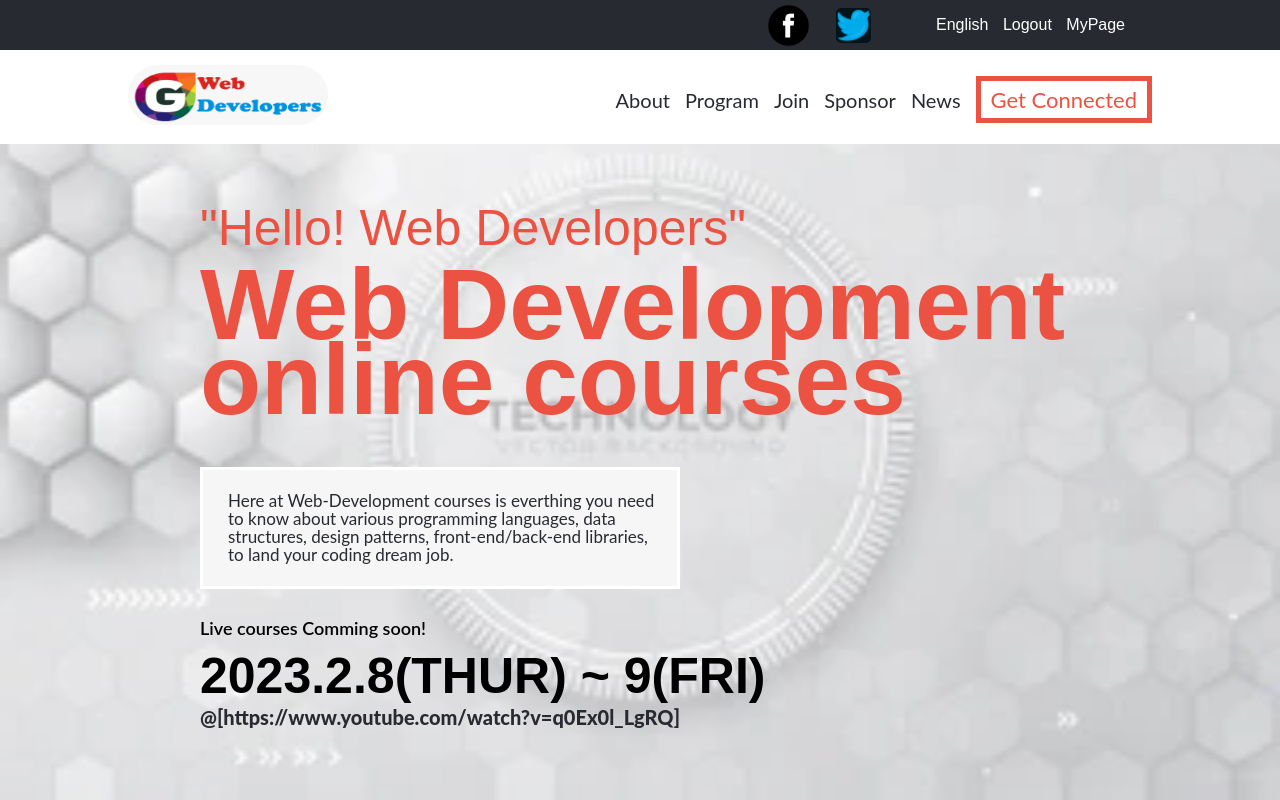
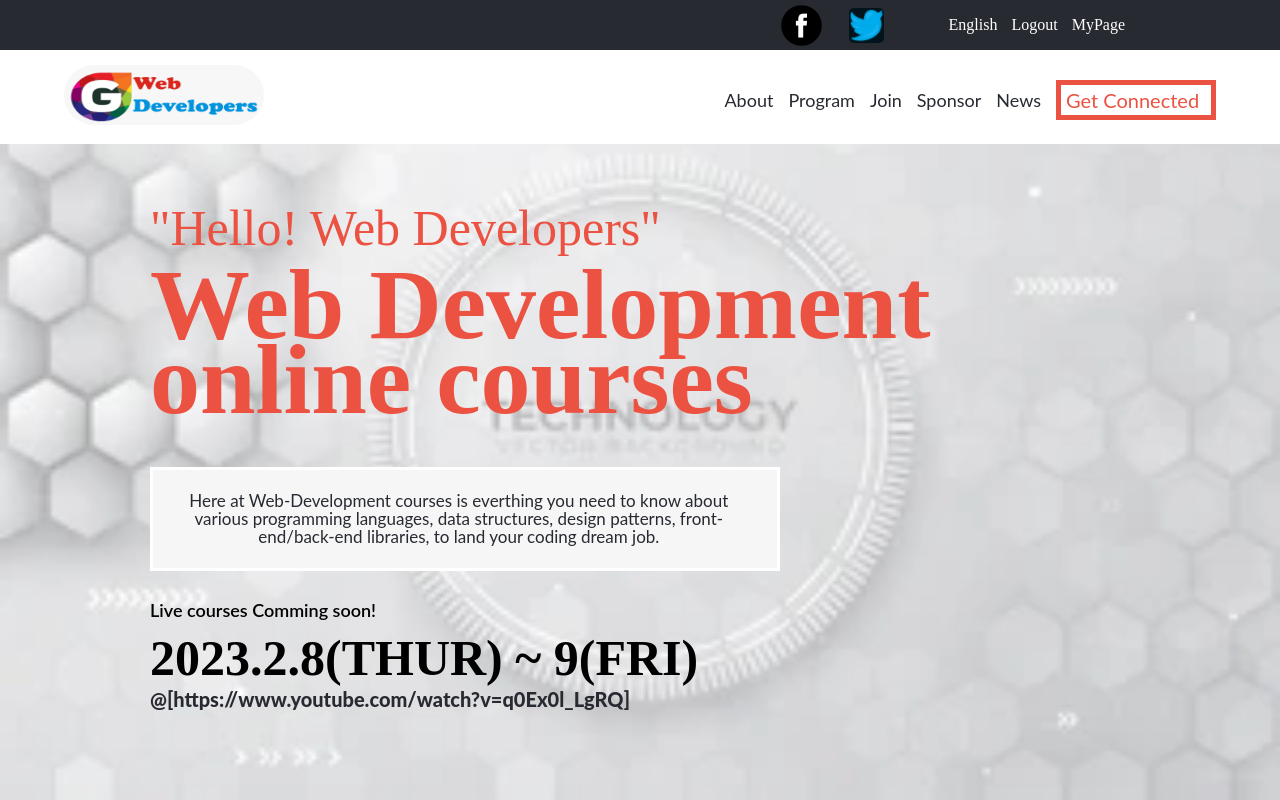
Before and after one commit to HERMON-1995/Web-development-capstone-project, a website: page index.html in a window 1280 px wide. Shown: the top 800 px of the page. Drawn offline with Linux system fonts and the light colour scheme.

Commit message:
Update style.css file

```diff
--- a/style.css
+++ b/style.css
@@ -4,25 +4,13 @@ html {
 }
 
 body {
-  font-family: 'COCOGOOSE', sans-serif;
-  margin: 0;
   padding: 0;
 }
 
-*,
-*::before,
-*::after {
+* {
   margin: 0;
   padding: 0;
   text-decoration: none;
-}
-
-h1,
-h2,
-h3,
-h4,
-p {
-  margin: 0;
 }
 
 .header {
@@ -30,7 +18,7 @@ p {
   background-size: cover;
   background-repeat: no-repeat;
   background-attachment: fixed;
-  min-height: 800px;
+  min-height: 600px;
 }
 
 .top {
@@ -176,7 +164,6 @@ h1 {
 .long-par-cont {
   border: 3px solid white;
   margin-left: 15px;
-  margin-right: 50px;
   background-color: #f6f6f6;
   margin-top: 50px;
 }
@@ -192,6 +179,7 @@ h1 {
   font-size: 17px;
   padding: 10px;
   color: #272a31;
+  text-align: center;
 }
 
 .h2-header {
@@ -445,6 +433,10 @@ footer {
 }
 
 @media screen and (min-width: 768px) {
+  .header {
+    min-height: 800px;
+  }
+
   .hamburger {
     display: none;
   }
@@ -456,7 +448,7 @@ footer {
   .desktop-nav {
     display: flex;
     justify-content: space-between;
-    padding: 15px 10vw;
+    padding: 15px 5vw;
     background-color: #fff;
   }
 
@@ -468,6 +460,7 @@ footer {
     width: 200px;
     height: 60px;
     border-radius: 50px;
+    margin-right: 5px;
   }
 
   .desktop-nav a img:hover {
@@ -486,15 +479,21 @@ footer {
     text-decoration: none;
     font-family: 'Lato', sans-serif;
     color: #272a31;
-    font-size: 20px;
+    font-size: 18px;
+  }
+
+  .desktop-nav ul li .connected-div {
+    width: 150px;
+    height: 30px;
+    border: 5px solid #ec5242;
+    display: flex;
+    align-items: center;
   }
 
   .desktop-nav .connected a {
-    border: 5px solid #ec5242;
     color: #ec5242;
-    padding: 5px 10px;
-    margin-top: -10px;
-    font-size: 22px;
+    padding: 5px 5px;
+    font-size: 20px;
   }
 
   .desktop-nav ul li a:hover {
@@ -508,17 +507,17 @@ footer {
   .introduction h1 {
     font-size: 100px;
     line-height: 75px;
-    padding-left: 200px;
+    padding-left: 150px;
   }
 
   .introduction .welcome-par {
     font-size: 50px;
-    padding-left: 200px;
+    padding-left: 150px;
   }
 
   .long-par-cont {
-    margin-left: 200px;
-    margin-right: 600px;
+    margin-left: 150px;
+    margin-right: 500px;
   }
 
   .long-par-cont .long-par {
@@ -533,13 +532,13 @@ footer {
   .introduction h2 {
     padding-top: 0;
     padding-bottom: 0;
-    padding-left: 200px;
+    padding-left: 150px;
     font-size: 50px;
   }
 
   .introduction .location-par {
     padding-top: 0;
-    padding-left: 200px;
+    padding-left: 150px;
     font-size: 20px;
   }
 
```
